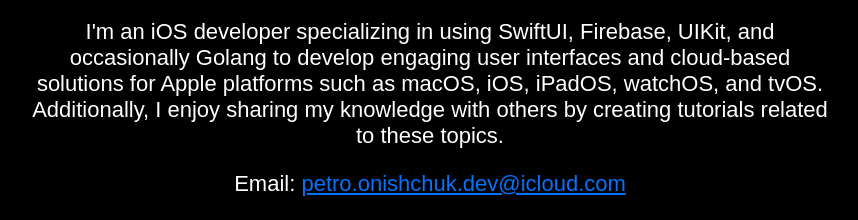
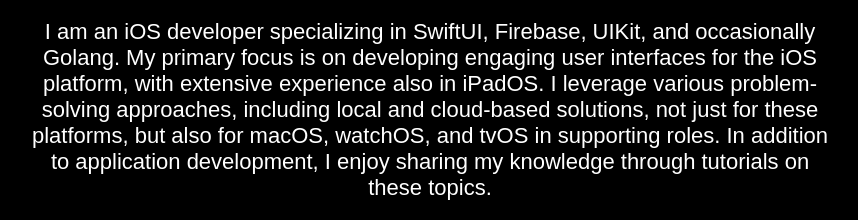
Before and after one commit to PetroOnishchuk-dev/New-Test-Site-1-11.01.2020, a plain HTML site: page index.html in a window 1280 px wide. Shown: the part 728-948 px from the top of the page, without its empty margins (210-1068 px from the left). Drawn offline with Linux system fonts and the light colour scheme.

Commit message:
Update index.html

```diff
--- a/index.html
+++ b/index.html
@@ -117,7 +117,7 @@
        <!-- Third Block-->
         <div class="blok-section" id="thirdBlock">
             <p id="ownDescription">
-                I'm an iOS developer specializing in using SwiftUI, Firebase, UIKit, and occasionally Golang to develop engaging user interfaces and cloud-based solutions for Apple platforms such as macOS, iOS, iPadOS, watchOS, and tvOS. Additionally, I enjoy sharing my knowledge with others by creating tutorials related to these topics.
+                I am an iOS developer specializing in SwiftUI, Firebase, UIKit, and occasionally Golang. My primary focus is on developing engaging user interfaces for the iOS platform, with extensive experience also in iPadOS. I leverage various problem-solving approaches, including local and cloud-based solutions, not just for these platforms, but also for macOS, watchOS, and tvOS in supporting roles. In addition to application development, I enjoy sharing my knowledge through tutorials on these topics.
             </p>
             <p id="ownDescription">
                 Email: <a id="emailText"
```
